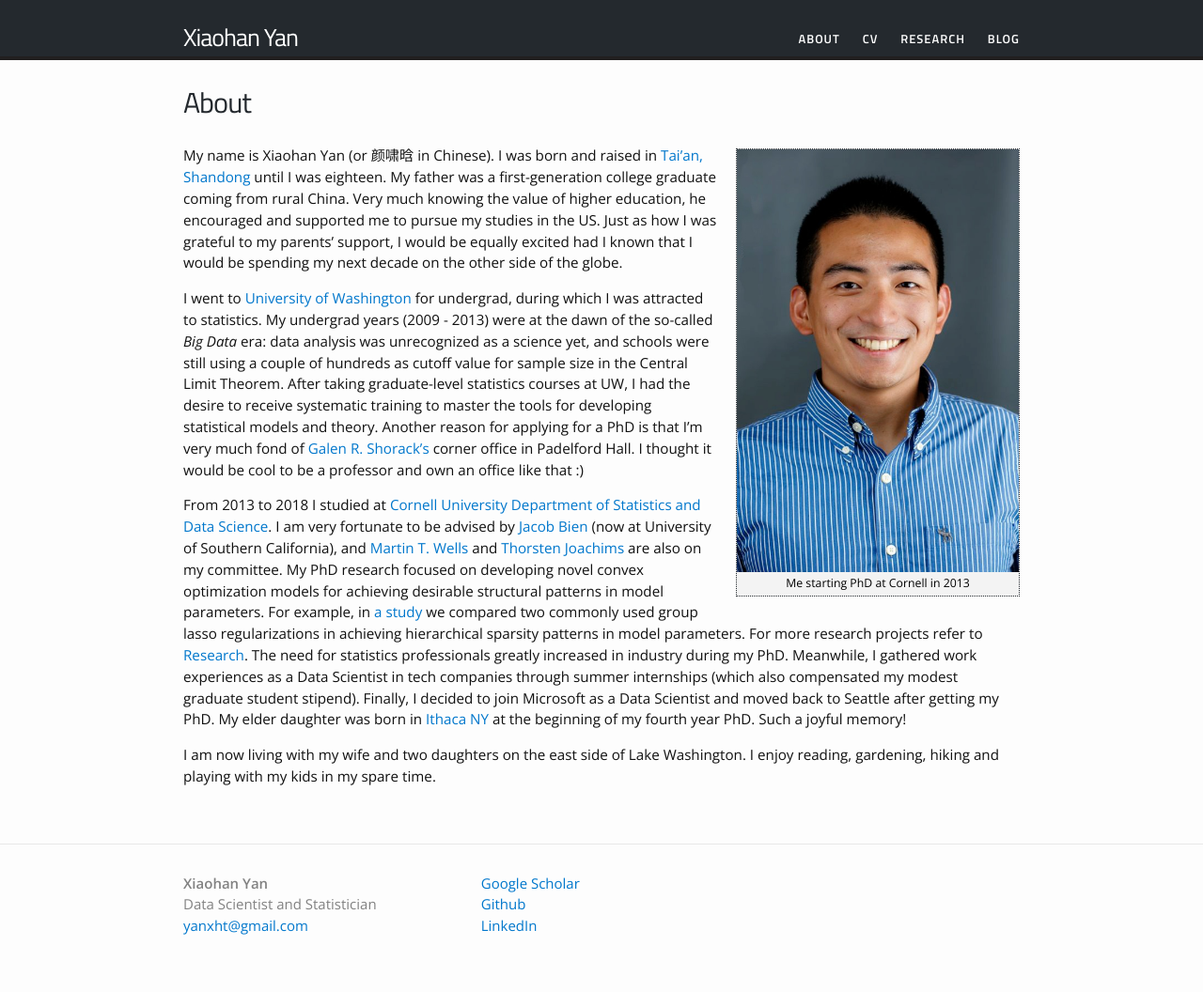
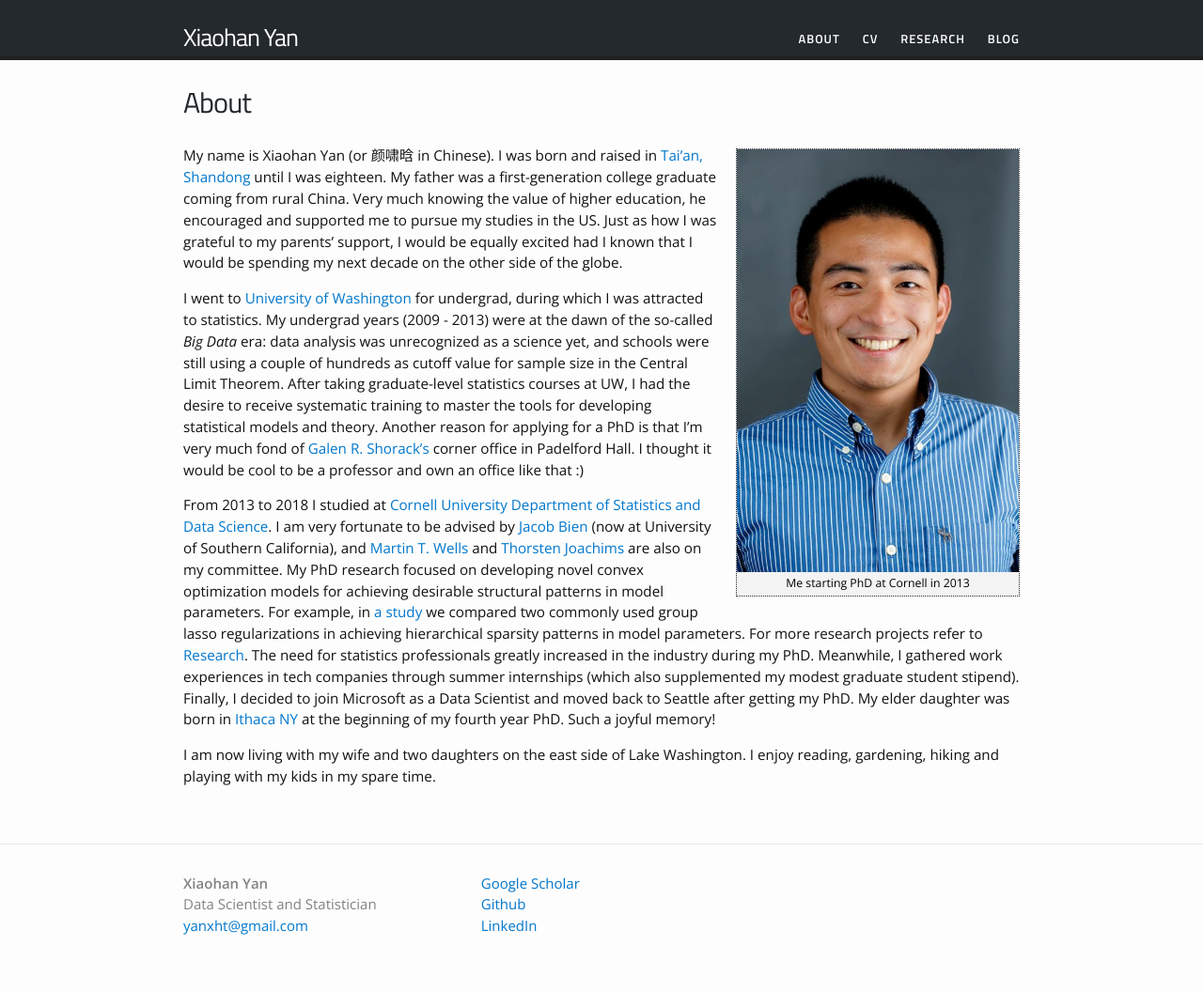
Before and after one commit to yanxht/yanxht.github.io, a Jekyll site: the page built from about.md, in a window 1280 px wide. Shown: the whole page at 94% size. Built offline with Jekyll 4.4.1, drawn with Linux system fonts in a browser that asks for light colours.

Commit message:
Update about

```diff
--- a/about.md
+++ b/about.md
@@ -10,6 +10,6 @@
 
 I went to [University of Washington](https://www.washington.edu) for undergrad, during which I was attracted to statistics. My undergrad years (2009 - 2013) were at the dawn of the so-called *Big Data* era: data analysis was unrecognized as a science yet, and schools were still using a couple of hundreds as cutoff value for sample size in the Central Limit Theorem. After taking graduate-level statistics courses at UW, I had the desire to receive systematic training to master the tools for developing statistical models and theory. Another reason for applying for a PhD is that I'm very much fond of [Galen R. Shorack's](https://www.stat.washington.edu/galen/) corner office in Padelford Hall. I thought it would be cool to be a professor and own an office like that :)
 
-From 2013 to 2018 I studied at [Cornell University Department of Statistics and Data Science](https://stat.cornell.edu). I am very fortunate to be advised by [Jacob Bien](http://faculty.marshall.usc.edu/Jacob-Bien/) (now at University of Southern California), and [Martin T. Wells](https://stat.cornell.edu/people/faculty/martin-wells) and [Thorsten Joachims](http://www.cs.cornell.edu/people/tj/) are also on my committee. My PhD research focused on developing novel convex optimization models for achieving desirable structural patterns in model parameters. For example, in [a study](http://arxiv.org/abs/1512.01631) we compared two commonly used group lasso regularizations in achieving hierarchical sparsity patterns in model parameters. For more research projects refer to [Research](https://yanxht.github.io/research/). The need for statistics professionals greatly increased in industry during my PhD. Meanwhile, I gathered work experiences as a Data Scientist in tech companies through summer internships (which also compensated my modest graduate student stipend). Finally, I decided to join Microsoft as a Data Scientist and moved back to Seattle after getting my PhD. My elder daughter was born in [Ithaca NY](https://www.visitithaca.com/node/1) at the beginning of my fourth year PhD. Such a joyful memory!
+From 2013 to 2018 I studied at [Cornell University Department of Statistics and Data Science](https://stat.cornell.edu). I am very fortunate to be advised by [Jacob Bien](http://faculty.marshall.usc.edu/Jacob-Bien/) (now at University of Southern California), and [Martin T. Wells](https://stat.cornell.edu/people/faculty/martin-wells) and [Thorsten Joachims](http://www.cs.cornell.edu/people/tj/) are also on my committee. My PhD research focused on developing novel convex optimization models for achieving desirable structural patterns in model parameters. For example, in [a study](http://arxiv.org/abs/1512.01631) we compared two commonly used group lasso regularizations in achieving hierarchical sparsity patterns in model parameters. For more research projects refer to [Research](https://yanxht.github.io/research/). The need for statistics professionals greatly increased in the industry during my PhD. Meanwhile, I gathered work experiences in tech companies through summer internships (which also supplemented my modest graduate student stipend). Finally, I decided to join Microsoft as a Data Scientist and moved back to Seattle after getting my PhD. My elder daughter was born in [Ithaca NY](https://www.visitithaca.com/node/1) at the beginning of my fourth year PhD. Such a joyful memory!
 
 I am now living with my wife and two daughters on the east side of Lake Washington. I enjoy reading, gardening, hiking and playing with my kids in my spare time.
```
